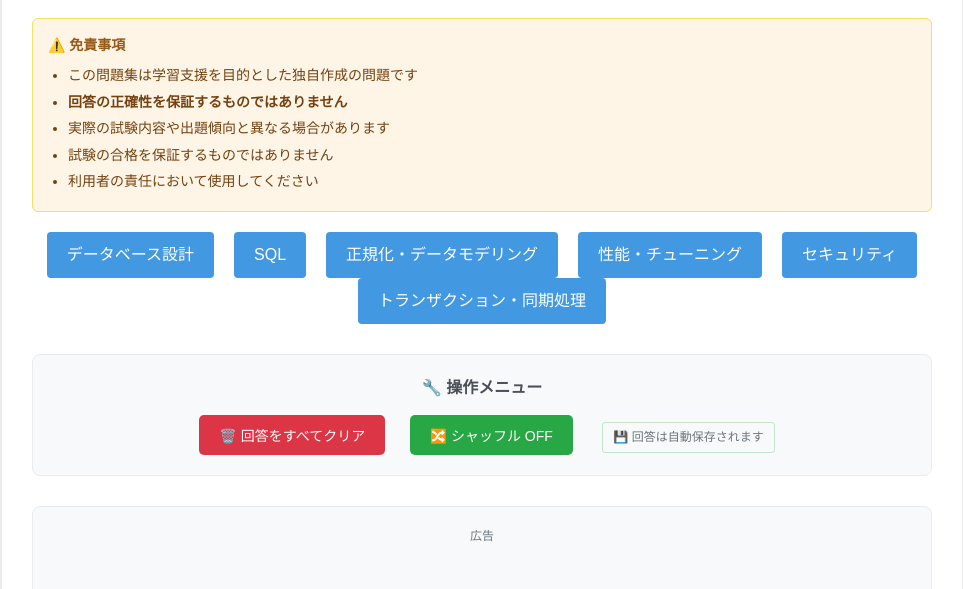
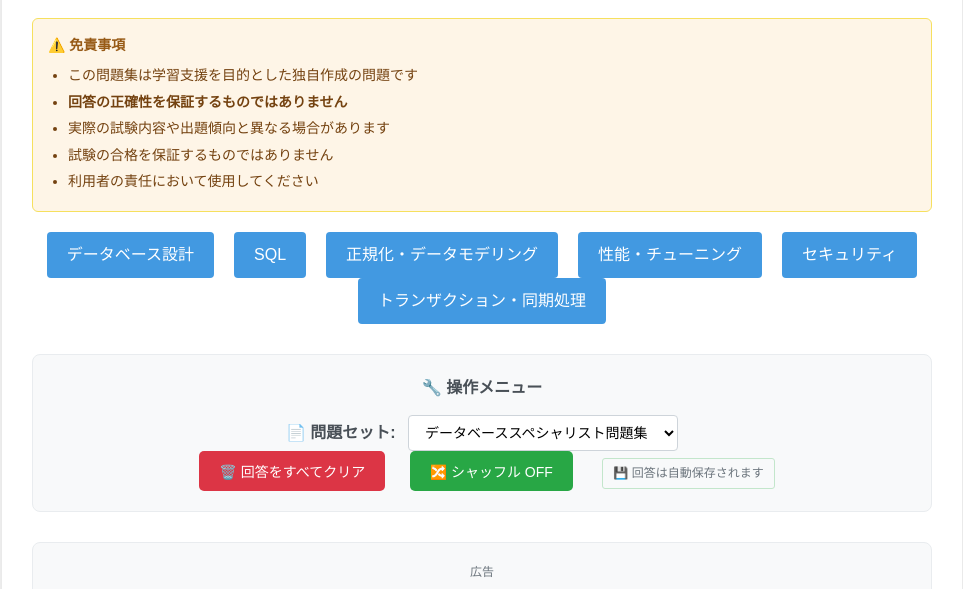
Before and after one commit to mikoto2000/online-workbook-template, a plain HTML site: page index.html in a window 1280 px wide. Shown: the part 139-728 px from the top of the page, without its empty margins (158-1121 px from the left). Drawn offline with Linux system fonts and the light colour scheme.

Commit message:
問題集選択機能を追加。

```diff
--- a/index.html
+++ b/index.html
@@ -202,6 +202,22 @@
         .shuffle-btn.active {
             background: #17a2b8;
         }
+        .json-selector {
+            margin: 0 10px;
+        }
+        .json-selector select {
+            padding: 8px 12px;
+            border: 1px solid #ced4da;
+            border-radius: 4px;
+            background: white;
+            font-size: 14px;
+            cursor: pointer;
+        }
+        .json-selector label {
+            margin-right: 8px;
+            font-weight: bold;
+            color: #495057;
+        }
         .save-status {
             display: inline-block;
             margin-left: 15px;
@@ -287,6 +303,12 @@
 
         <div class="control-buttons">
             <h3>🔧 操作メニュー</h3>
+            <div class="json-selector">
+                <label for="json-select">📄 問題セット:</label>
+                <select id="json-select" onchange="changeQuestionSet()">
+                    <option value="questions.json">データベーススペシャリスト問題集</option>
+                </select>
+            </div>
             <button class="clear-btn" onclick="clearAllAnswers()" title="すべての回答をクリアします">🗑️ 回答をすべてクリア</button>
             <button class="shuffle-btn" id="shuffle-btn" onclick="toggleShuffle()" title="選択肢の順番をランダムに並べ替えます">🔀 選択肢シャッフル</button>
             <span class="save-status" id="save-status">💾 回答は自動保存されます</span>
@@ -332,18 +354,42 @@
     <script>
         let questionsData = null;
         let isShuffleEnabled = false;
+        let currentJsonFile = 'questions.json';
         const SHUFFLE_KEY = 'db-specialist-shuffle';
+        const JSON_FILE_KEY = 'db-specialist-json-file';
+
+        // 利用可能なJSONファイルの設定
+        const availableJsonFiles = [
+            { value: 'questions.json', label: 'データベーススペシャリスト問題集' },
+        ];
 
         // JSONファイルから問題データを読み込み
-        async function loadQuestions() {
+        async function loadQuestions(jsonFile = null) {
             try {
-                const response = await fetch('questions.json');
+                const fileToLoad = jsonFile || currentJsonFile;
+                const response = await fetch(fileToLoad);
+
+                if (!response.ok) {
+                    throw new Error(`ファイルが見つかりません: ${fileToLoad}`);
+                }
+
                 questionsData = await response.json();
+                currentJsonFile = fileToLoad;
+                saveJsonFileSelection();
                 processQuestionData();
                 renderContent();
+
+                console.log(`問題データを読み込みました: ${fileToLoad}`);
             } catch (error) {
                 console.error('問題データの読み込みに失敗しました:', error);
-                document.getElementById('content').innerHTML = '<p>問題データの読み込みに失敗しました。</p>';
+                document.getElementById('content').innerHTML = `
+                    <div style="text-align: center; padding: 40px;">
+                        <h3>❌ 問題データの読み込みに失敗しました</h3>
+                        <p>ファイル: ${jsonFile || currentJsonFile}</p>
+                        <p>エラー: ${error.message}</p>
+                        <button onclick="loadQuestions('questions.json')" style="padding: 10px 20px; margin-top: 10px;">データベーススペシャリスト問題集に戻る</button>
+                    </div>
+                `;
             }
         }
 
@@ -438,6 +484,7 @@
         // ナビゲーションとコンテンツを生成
         function renderContent() {
             updateTitle();
+            initializeJsonSelector();
             loadShuffleState();
             shuffleChoices();
             renderNavigation();
@@ -751,12 +798,6 @@
             });
         }
 
-        // ページ読み込み時の初期化
-        document.addEventListener('DOMContentLoaded', function() {
-            loadQuestions();
-            setupSmoothScroll();
-            setupAnswerListeners();
-        });
 
         // 記述式問題の文字数カウント機能（オプション）
         function setupEssayCounters() {
@@ -912,6 +953,70 @@
 
             console.log('シャッフル状態:', isShuffleEnabled ? 'ON' : 'OFF');
         }
+
+        // JSONセレクターを初期化
+        function initializeJsonSelector() {
+            const selector = document.getElementById('json-select');
+            if (!selector) return;
+
+            // オプションをクリア
+            selector.innerHTML = '';
+
+            // 利用可能なファイルのオプションを追加
+            availableJsonFiles.forEach(file => {
+                const option = document.createElement('option');
+                option.value = file.value;
+                option.textContent = file.label;
+                option.selected = file.value === currentJsonFile;
+                selector.appendChild(option);
+            });
+        }
+
+        // JSON選択を保存
+        function saveJsonFileSelection() {
+            localStorage.setItem(JSON_FILE_KEY, currentJsonFile);
+        }
+
+        // JSON選択を読み込み
+        function loadJsonFileSelection() {
+            const saved = localStorage.getItem(JSON_FILE_KEY);
+            if (saved && availableJsonFiles.some(file => file.value === saved)) {
+                currentJsonFile = saved;
+            }
+        }
+
+        // 問題セットを変更
+        function changeQuestionSet() {
+            const selector = document.getElementById('json-select');
+            const selectedFile = selector.value;
+
+            if (selectedFile !== currentJsonFile) {
+                // 回答をクリアするか確認
+                const hasAnswers = Object.keys(getStoredAnswers()).length > 0;
+                if (hasAnswers) {
+                    const confirmed = confirm('問題セットを変更すると、現在の回答がクリアされます。\n\n続行しますか？');
+                    if (!confirmed) {
+                        // 元の選択に戻す
+                        selector.value = currentJsonFile;
+                        return;
+                    }
+
+                    // 回答をクリア
+                    localStorage.removeItem(STORAGE_KEY);
+                }
+
+                // 新しいJSONファイルを読み込み
+                loadQuestions(selectedFile);
+            }
+        }
+
+        // ページ読み込み時の初期化
+        document.addEventListener('DOMContentLoaded', function() {
+            loadJsonFileSelection();
+            loadQuestions();
+            setupSmoothScroll();
+            setupAnswerListeners();
+        });
     </script>
 </body>
 </html>
```
